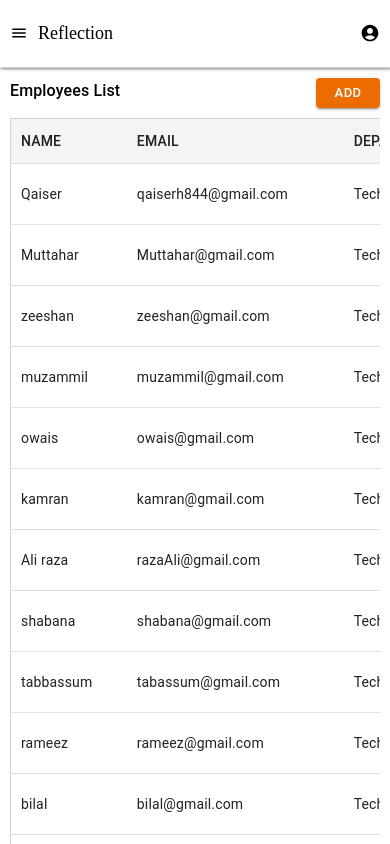
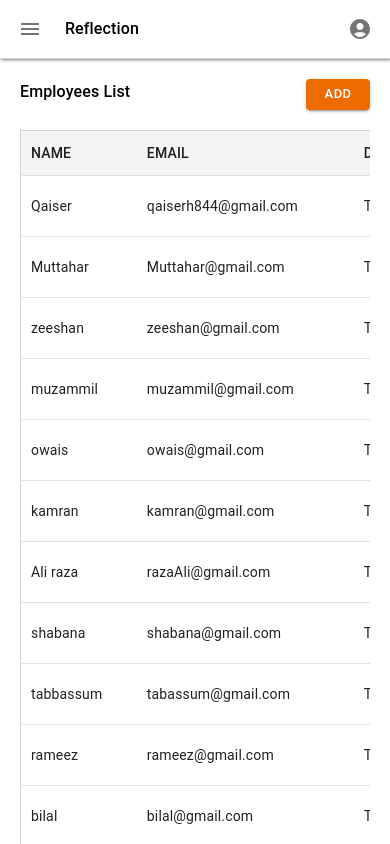
Before and after one commit to QAISER-HUSSAIN-01/reflection-nextjs, a Next.js app: page /employees in a window 390 px wide. Built offline with nearby package versions, Linux system fonts and the light colour scheme.

Commit message:
make some responsive changes

```diff
--- a/pages/employees/index.jsx
+++ b/pages/employees/index.jsx
@@ -4,15 +4,17 @@ import styles from '../../styles/Employees.module.css';
 import { MdAccountBalance, MdDelete, MdEdit } from 'react-icons/md';
 import { Box, Button, IconButton, styled, Table, TableBody, TableCell, TableContainer, TableHead, TableRow } from '@mui/material';
 import useEmployees from '../../src/hooks/employees';
-
+import Link from 'next/link';
 function Employees() {
-const [handleEdit,handleDelete,handleUser,handleLink,users] = useEmployees();
+  const [handleEdit, handleDelete, handleUser, users] = useEmployees();
 
   return (
-    <Box sx={{ padding: { lg: '10px', md: '10px', sm: '5px' } }}>
-      <Box sx={{ display: 'flex', justifyContent: 'space-between', marginBottom: '10px' }}>
+    <Box sx={{ padding: { lg: '20px 40px', md: '20px 40px', sm: '20px', xs:'10px'} }}>
+      <Box sx={{ display: 'flex', justifyContent: 'space-between', marginBottom: '20px' }}>
         <Heading heading={"Employees List"} />
-        <Button color='warning' variant='contained' size='small' onClick={handleLink}>Add</Button>
+        <Link href={'/employees/add'} style={{ textDecoration: 'none' }}>
+          <Button color='warning' variant='contained' size='small'>Add</Button>
+        </Link>
       </Box>
       <TableContainer>
         <Table sx={{ minWidth: '800px', border: '1px solid lightgrey' }}>
@@ -33,7 +35,7 @@ const [handleEdit,handleDelete,handleUser,handleLink,users] = useEmployees();
                 <StyledTableCell>{item.department}</StyledTableCell>
                 <StyledTableCell>{item.phone}</StyledTableCell>
                 <StyledTableCell>
-                  <IconButton><MdAccountBalance className={styles.one} onClick={handleUser} /></IconButton>
+                  <IconButton><MdAccountBalance className={styles.one} onClick={() => handleUser()} /></IconButton>
                   <IconButton><MdDelete className={styles.two} onClick={() => handleDelete(item.id)} /></IconButton>
                   <IconButton><MdEdit className={styles.three} onClick={() => handleEdit(item.id)} /></IconButton>
                 </StyledTableCell>
--- a/src/hooks/employees.js
+++ b/src/hooks/employees.js
@@ -1,6 +1,8 @@
 import { useRouter } from "next/router";
 import { useState, useEffect } from "react";
 import {data} from '../shared/data';
+
+
 export default function useEmployees() {
 
     const [users, setUsers] = useState(data);
@@ -21,10 +23,6 @@ export default function useEmployees() {
       router.push(`/employees/${edit[0].id}`);
       // router.push({ pathname: '/employees/add', query: edit[0] });
     }
-    const handleLink = () => {
-      router.push('/employees/add')
-    }
 
-
-    return [handleEdit,handleDelete,handleUser,handleLink,users];
+    return [handleEdit,handleDelete,handleUser,users];
 }
--- a/src/shared/navbar/Navbar.jsx
+++ b/src/shared/navbar/Navbar.jsx
@@ -1,21 +1,32 @@
 import React from 'react';
 import styles from './Navbar.module.css';
 import { MdAccountCircle, MdMenu } from 'react-icons/md';
+import { IconButton, styled, Typography } from '@mui/material';
 
 function Navbar({ handleSidebar }) {
 
   return (
     <div className={styles.navbar}>
-
-      <div className={styles.logo}>
-        <MdMenu onClick={handleSidebar} />
-        Reflection
-      </div>
-      <div className={styles.profile}>
+      <Logo>
+        <IconButton>
+          <MdMenu onClick={handleSidebar} />
+        </IconButton>
+        <Typography variant='h6'>Reflection</Typography>
+      </Logo>
+      <IconButton>
         <MdAccountCircle />
-      </div>
+      </IconButton>
     </div>
   )
 }
 
+const Logo = styled(Typography)(({ theme }) => ({
+  fontSize: '24px',
+  letterSpacing: '1px',
+  cursor: 'pointer',
+  display: 'flex',
+  alignItems: 'center',
+  gap: '15px'
+}))
+
 export default Navbar
--- a/src/shared/navbar/Navbar.module.css
+++ b/src/shared/navbar/Navbar.module.css
@@ -5,23 +5,7 @@
     height: 100%;
     padding: 0 20px;
 }
-.logo{
-    font-size: 24px;
-    letter-spacing: 1px;
-    cursor: pointer;
-    display: flex;
-    align-items: center;
-    gap: 15px;
-}
-.profile{
-    display: flex;
-    align-items: center;
-    font-size: 24px;
-    cursor: pointer;
-}
 
 @media (max-width:600px){
     .navbar{padding: 0 10px;}
-    .logo{font-size: 18px;gap: 10px;letter-spacing: 0;}
-    .profile{font-size: 20px;}
 }
--- a/styles/Employees.module.css
+++ b/styles/Employees.module.css
@@ -1,6 +1,3 @@
-.container {
-    padding: 20px;
-}
 
 .one {
     color: green;
--- a/styles/Layout.module.css
+++ b/styles/Layout.module.css
@@ -26,7 +26,7 @@
 }
 
 @media (max-width:600px){
-    .navbarContainer{height: 8vh;}
-    .sectionContainer{height: calc(100vh - 8vh);}
-    .sidebarContainer{position: absolute; bottom: 0; top: 8vh; left: 0px; background-color: white;}
+    .navbarContainer{height: 7vh;}
+    .sectionContainer{height: calc(100vh - 7vh);}
+    .sidebarContainer{position: absolute; bottom: 0; top: 7vh; left: 0px; background-color: white;}
 }
```
Also changed, not shown: pages/employees/[add].jsx (+16 -10 lines).
